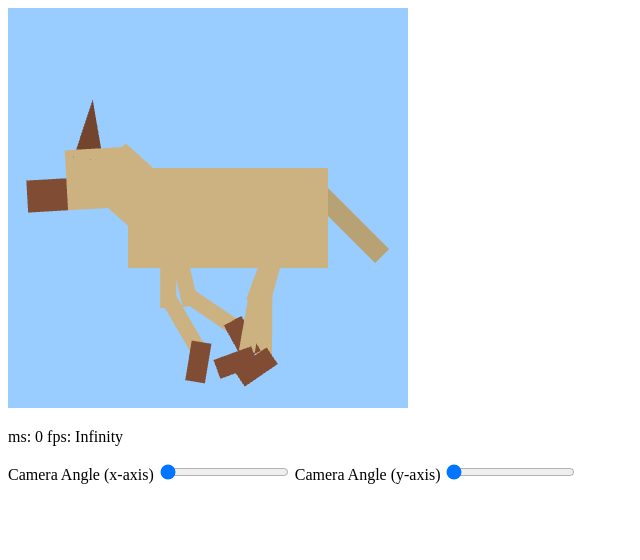
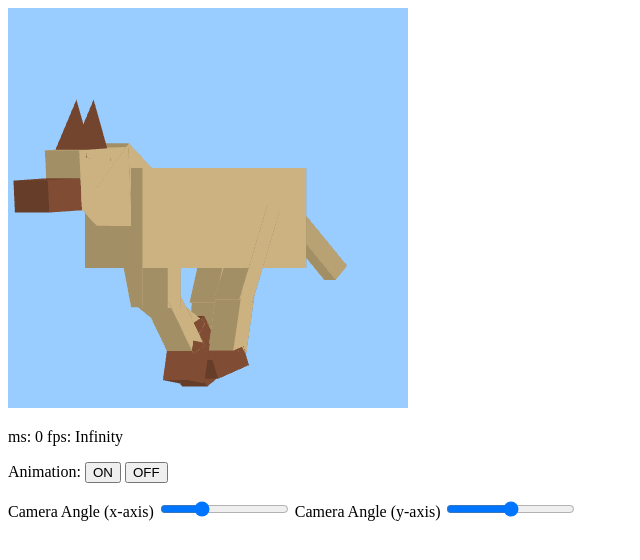
Before and after one commit to shantellet/CSE-160, a plain HTML site: page Assignment2/src/BlockyAnimal.html in a window 1280 px wide. Shown: the whole page, without its empty margins (0-640 px from the left). Drawn offline with Linux system fonts and the light colour scheme; animation ran at ten frames a second.

Commit message:
add animation toggle and shift click tail animation

```diff
--- a/Assignment2/src/BlockyAnimal.html
+++ b/Assignment2/src/BlockyAnimal.html
@@ -22,23 +22,23 @@
     <p id="numdot"> XXX </p>
 
 
-    <!-- <p>
-    Magenta <input type="range" min="-45" max="45" value="0" class="slider" id="magentaSlide">
+    <p>
+     <!-- <input type="range" min="-45" max="45" value="0" class="slider" id="animationSlide"> -->
 
     Animation:
-    <button type="button" id="animationMagentaOnButton">ON</button>
-    <button type="button" id="animationMagentaOffButton">OFF</button>
+    <button type="button" id="animationOnButton">ON</button>
+    <button type="button" id="animationOffButton">OFF</button>
 
     <p>
-    Yellow <input type="range" min="-45" max="45" value="0" class="slider" id="yellowSlide">
+    <!-- Yellow <input type="range" min="-45" max="45" value="0" class="slider" id="yellowSlide">
 
     Animation:
     <button type="button" id="animationYellowOnButton">ON</button>
     <button type="button" id="animationYellowOffButton">OFF</button> -->
 
     <p>
-    Camera Angle (x-axis) <input type="range" min="-90" max="90" value="-90" class="slider" id="xAngleSlide">
-    Camera Angle (y-axis) <input type="range" min="-90" max="90" value="-90" class="slider" id="yAngleSlide">
+    Camera Angle (x-axis) <input type="range" min="-90" max="90" value="-35" class="slider" id="xAngleSlide">
+    Camera Angle (y-axis) <input type="range" min="-90" max="90" value="0" class="slider" id="yAngleSlide">
     <!-- Camera Angle (z-axis) <input type="range" min="-90" max="90" value="-90" class="slider" id="zAngleSlide"> -->
 
     <script src="../lib/webgl-utils.js"></script>
--- a/Assignment2/src/BlockyAnimal.js
+++ b/Assignment2/src/BlockyAnimal.js
@@ -83,7 +83,7 @@ function connectVariablesToGLSL() {
 
 let g_selectedColor = [1.0,1.0,1.0,1.0];
 
-let g_xGlobalAngle = 0;
+let g_xGlobalAngle = -35;
 let g_yGlobalAngle = 0;
 // let g_zGlobalAngle = 0;
 
@@ -97,18 +97,22 @@ let g_neckAngle = 0;
 // let g_magentaAngle = 0;
 let g_tailAngle = 0;
 
-let g_earAnimation = true;
-let g_frontLeg1Animation = true;
-let g_frontLeg2Animation = true;
-let g_neckAnimation = true;
-let g_backLeg1Animation = true;
-let g_backLeg2Animation = true;
-let g_tailAnimation = true;
+let g_earAnimation = false;
+let g_frontLeg1Animation = false;
+let g_frontLeg2Animation = false;
+let g_neckAnimation = false;
+let g_backLeg1Animation = false;
+let g_backLeg2Animation = false;
+// let g_tailAnimation = false;
 // let g_yellowAnimation = true;
 // let g_magentaAnimation = true;
+let g_animation = true;
+let shift = false;
 
 // Set up actions for the HTML UI elements (how to deal with the buttons)
 function addActionsForHtmlUI() {
+  document.getElementById('animationOffButton').onclick = function() { g_animation = false; };
+  document.getElementById('animationOnButton').onclick = function() { g_animation = true; };
   // document.getElementById('animationYellowOffButton').onclick = function() { g_yellowAnimation = false; };
   // document.getElementById('animationYellowOnButton').onclick = function() { g_yellowAnimation = true; };
 
@@ -133,6 +137,12 @@ let lastMouseX = 0;
 let lastMouseY = 0;
 
 function startDragging(ev) {
+  if (ev.shiftKey && !shift) {
+    shift = true;
+  }
+  else if (ev.shiftKey && shift) {
+    shift = false;
+  }
   if (ev.target === canvas) {
     dragging = true;
     lastMouseX = ev.clientX;
@@ -213,25 +223,34 @@ function tick() {
 
 // Update the angles of everything if currently animated
 function updateAnimationAngles() {
-  if (g_earAnimation) {
+  if (g_animation) {
     g_earAngle = (10*Math.cos(3*g_seconds));
+    g_frontLeg1Angle = (20*Math.sin(3*g_seconds+0.7));
+    g_frontLeg2Angle = (20*Math.sin(3*g_seconds));
+    g_neckAngle = (5*Math.sin(3*g_seconds));
+    g_backLeg1Angle = (20*Math.cos(3*g_seconds+0.7));
+    g_backLeg2Angle = (20*Math.cos(3*g_seconds));
+    // g_tailAngle = (40*Math.sin(4*g_seconds));
   }
-  if (g_frontLeg1Animation) {
-    g_frontLeg1Angle = (20*Math.sin(3*g_seconds+0.7));
-  }
-  if (g_frontLeg2Animation) {
-    g_frontLeg2Angle = (20*Math.sin(3*g_seconds));
-  }
-  if (g_neckAnimation) {
-    g_neckAngle = (5*Math.sin(3*g_seconds));
-  }
-  if (g_backLeg1Animation) {
-    g_backLeg1Angle = (20*Math.cos(3*g_seconds+0.7));
-  }
-  if (g_backLeg2Animation) {
-    g_backLeg2Angle = (20*Math.cos(3*g_seconds));
-  }
-  if (g_tailAnimation) {
+  // if (g_earAnimation) {
+  //   g_earAngle = (10*Math.cos(3*g_seconds));
+  // }
+  // if (g_frontLeg1Animation) {
+  //   g_frontLeg1Angle = (20*Math.sin(3*g_seconds+0.7));
+  // }
+  // if (g_frontLeg2Animation) {
+  //   g_frontLeg2Angle = (20*Math.sin(3*g_seconds));
+  // }
+  // if (g_neckAnimation) {
+  //   g_neckAngle = (5*Math.sin(3*g_seconds));
+  // }
+  // if (g_backLeg1Animation) {
+  //   g_backLeg1Angle = (20*Math.cos(3*g_seconds+0.7));
+  // }
+  // if (g_backLeg2Animation) {
+  //   g_backLeg2Angle = (20*Math.cos(3*g_seconds));
+  // }
+  if (shift) {
     g_tailAngle = (40*Math.sin(4*g_seconds));
   }
 }
@@ -535,7 +554,9 @@ function renderScene() {
   tail1.matrix.translate(0.53, 0.1, 0.3);
   tail1.matrix.rotate(45, 0, 0, 1);
   tail1.matrix.rotate(90, 1, 0, 0);
-  tail1.matrix.rotate(g_tailAngle, 1, 0, 0);
+  if (shift) {
+    tail1.matrix.rotate(g_tailAngle, 1, 0, 0);
+  }
   var tail1CoordinatesMat = new Matrix4(tail1.matrix); // store an intermediate matrix. the below scale and translate are for the size while the above are about moving the box. but even with this, the next box is still getting the scaling. this is bc javascript passes by pointer for complex objects, unless u do something otherwise. so to force it to make a copy, create a new matrix
   tail1.matrix.scale(0.1, -0.1, 0.6);
   tail1.matrix.translate(-0.5, 0, 0);
```
